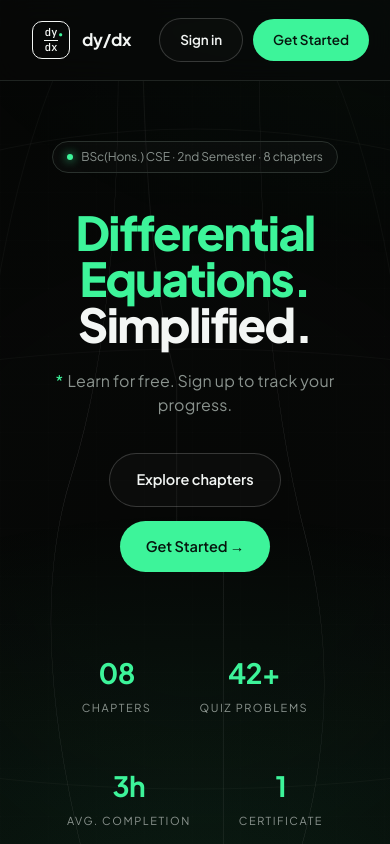
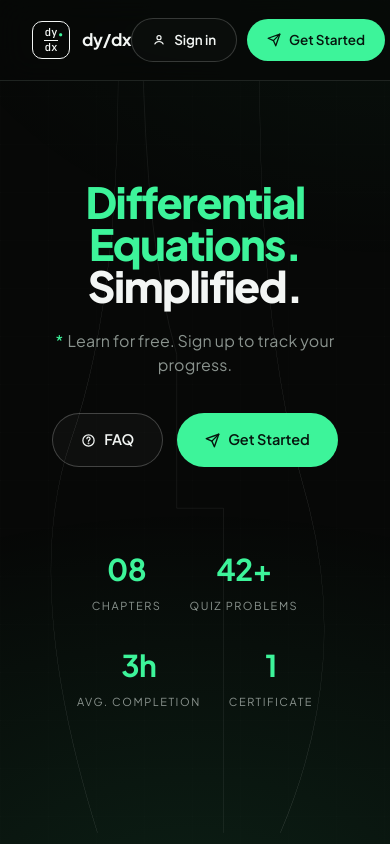
Before and after one commit to mahtamun-hoque-fahim/learnDE, a Next.js app: page / in a window 390 px wide. Shown: the top 844 px of the page. Built offline with nearby package versions, Linux system fonts and the light colour scheme; no server answers.

Commit message:
feat: real geo-wireframe globe (d3-geo + world-atlas), fix nav & hero buttons

```diff
--- /dev/null
+++ b/app/components/Globe.tsx
@@ -0,0 +1,114 @@
+'use client'
+import { useEffect, useRef } from 'react'
+
+// eslint-disable-next-line @typescript-eslint/no-explicit-any
+type AnyGeo = any
+
+export default function Globe({ size = 1400 }: { size?: number }) {
+  const canvasRef = useRef<HTMLCanvasElement>(null)
+  const animRef = useRef<number>(0)
+
+  useEffect(() => {
+    const canvas = canvasRef.current
+    if (!canvas) return
+    const ctx = canvas.getContext('2d')
+    if (!ctx) return
+
+    const dpr = Math.min(window.devicePixelRatio || 1, 2)
+    canvas.width = size * dpr
+    canvas.height = size * dpr
+    ctx.scale(dpr, dpr)
+
+    let rotation = 0
+    let destroyed = false
+
+    Promise.all([
+      import('d3-geo'),
+      fetch('https://cdn.jsdelivr.net/npm/world-atlas@2/countries-110m.json').then(r => r.json()),
+      import('topojson-client'),
+    ]).then(([d3geo, world, topo]) => {
+      if (destroyed) return
+
+      const countries: AnyGeo = topo.feature(world, world.objects.countries)
+      const borders: AnyGeo = topo.mesh(world, world.objects.countries, (a: AnyGeo, b: AnyGeo) => a !== b)
+      const land: AnyGeo = topo.feature(world, world.objects.land)
+
+      const projection = d3geo.geoOrthographic()
+        .scale(size * 0.43)
+        .translate([size / 2, size / 2])
+        .clipAngle(90)
+
+      const path = d3geo.geoPath(projection, ctx)
+      const graticule = d3geo.geoGraticule()()
+
+      function draw() {
+        if (destroyed) return
+        ctx!.clearRect(0, 0, size, size)
+
+        rotation += 0.07
+        projection.rotate([rotation, -20, 0])
+
+        const sphere: AnyGeo = { type: 'Sphere' }
+
+        // Sphere base (dark fill)
+        ctx!.beginPath()
+        path(sphere)
+        ctx!.fillStyle = 'rgba(6, 10, 8, 0.55)'
+        ctx!.fill()
+
+        // Graticule lines
+        ctx!.beginPath()
+        path(graticule)
+        ctx!.strokeStyle = 'rgba(160, 180, 170, 0.09)'
+        ctx!.lineWidth = 0.4
+        ctx!.stroke()
+
+        // Land fill (subtle)
+        ctx!.beginPath()
+        path(land)
+        ctx!.fillStyle = 'rgba(255, 255, 255, 0.025)'
+        ctx!.fill()
+
+        // Country borders
+        ctx!.beginPath()
+        path(borders)
+        ctx!.strokeStyle = 'rgba(210, 230, 218, 0.25)'
+        ctx!.lineWidth = 0.65
+        ctx!.stroke()
+
+        // Outer sphere border
+        ctx!.beginPath()
+        path(sphere)
+        ctx!.strokeStyle = 'rgba(160, 180, 170, 0.10)'
+        ctx!.lineWidth = 0.5
+        ctx!.stroke()
+
+        animRef.current = requestAnimationFrame(draw)
+      }
+
+      draw()
+    }).catch(console.error)
+
+    return () => {
+      destroyed = true
+      cancelAnimationFrame(animRef.current)
+    }
+  }, [size])
+
+  return (
+    <canvas
+      ref={canvasRef}
+      style={{
+        position: 'absolute',
+        left: '50%',
+        bottom: -340,
+        transform: 'translateX(-50%)',
+        width: size,
+        height: size,
+        pointerEvents: 'none',
+        opacity: 0.62,
+        zIndex: 0,
+      }}
+    />
+  )
+}
--- a/app/page.tsx
+++ b/app/page.tsx
@@ -1,6 +1,7 @@
 import Link from 'next/link'
 import { getSession } from '@/lib/auth'
 import { CHAPTERS } from '@/lib/chapters'
+import Globe from './components/Globe'
 
 export default async function HomePage() {
   const session = await getSession()
@@ -17,8 +18,8 @@ export default async function HomePage() {
   return (
     <div style={{ position: 'relative', zIndex: 1 }}>
 
-      {/* NAV */}
-      <nav style={{ position: 'sticky', top: 0, zIndex: 80, backdropFilter: 'saturate(1.2) blur(14px)', background: 'rgba(7,8,7,.6)', borderBottom: '1px solid var(--line)' }}>
+      {/* ===== NAV ===== */}
+      <nav style={{ position: 'sticky', top: 0, zIndex: 80, backdropFilter: 'saturate(1.2) blur(14px)', background: 'rgba(7,8,7,.65)', borderBottom: '1px solid var(--line)' }}>
         <div className="nav-inner">
           <Link href="/" className="brand-link">
             <div className="brand-mark">
@@ -27,56 +28,65 @@ export default async function HomePage() {
             </div>
             <span className="brand-name">dy/dx</span>
           </Link>
-          <div className="nav-links">
-            <Link href="/">Overview</Link>
-            <Link href="/learn">Chapters</Link>
-            <Link href="/learn">Quizzes</Link>
-          </div>
+
+          {/* Right side only — no center nav links */}
           <div className="nav-right">
             {session ? (
               <>
                 <Link href="/dashboard" className="btn-outline">Dashboard</Link>
-                <Link href="/learn" className="btn-primary">Continue →</Link>
+                <Link href="/learn" className="btn-primary">
+                  <svg width="14" height="14" viewBox="0 0 24 24" fill="none" stroke="currentColor" strokeWidth="2.2" strokeLinecap="round" strokeLinejoin="round"><path d="M22 2L11 13"/><path d="M22 2l-7 20-4-9-9-4 20-7z"/></svg>
+                  Continue
+                </Link>
               </>
             ) : (
               <>
-                <Link href="/login" className="btn-outline">Sign in</Link>
-                <Link href="/register" className="btn-primary">Get Started</Link>
+                <Link href="/login" className="btn-outline">
+                  <svg width="14" height="14" viewBox="0 0 24 24" fill="none" stroke="currentColor" strokeWidth="2"><circle cx="12" cy="8" r="3.5"/><path d="M4.5 19.5c1.5-3.5 4.5-5 7.5-5s6 1.5 7.5 5"/></svg>
+                  Sign in
+                </Link>
+                <Link href="/register" className="btn-primary">
+                  <svg width="14" height="14" viewBox="0 0 24 24" fill="none" stroke="currentColor" strokeWidth="2.2" strokeLinecap="round" strokeLinejoin="round"><path d="M22 2L11 13"/><path d="M22 2l-7 20-4-9-9-4 20-7z"/></svg>
+                  Get Started
+                </Link>
               </>
             )}
           </div>
         </div>
       </nav>
 
-      {/* HERO */}
+      {/* ===== HERO ===== */}
       <div className="hero">
+        {/* Decorative line paths */}
         <svg className="hero-paths" viewBox="0 0 1920 900" preserveAspectRatio="none" aria-hidden="true">
           <path d="M 580 -50 Q 600 250 350 420 T 480 880" stroke="rgba(255,255,255,.18)" strokeWidth="1.2" fill="none"/>
           <path d="M 1280 -50 Q 1260 280 1500 480 T 1380 880" stroke="rgba(255,255,255,.18)" strokeWidth="1.2" fill="none"/>
           <path d="M 700 -50 Q 720 200 870 320 L 870 500 L 1100 500 L 1100 880" stroke="rgba(255,255,255,.12)" strokeWidth="1" fill="none"/>
         </svg>
-        <svg className="hero-globe" viewBox="-700 -700 1400 1400" aria-hidden="true">
-          <defs>
-            <radialGradient id="g1" cx="0" cy="0" r="700" gradientUnits="userSpaceOnUse">
-              <stop offset="0" stopColor="#0B0F0D" stopOpacity="0"/>
-              <stop offset=".85" stopColor="#000" stopOpacity=".5"/>
-            </radialGradient>
-          </defs>
-          <circle r="640" fill="url(#g1)"/>
-          <g stroke="rgba(160,180,170,.18)" strokeWidth=".5" fill="none">
-            <ellipse rx="640" ry="640"/><ellipse rx="640" ry="220"/><ellipse rx="640" ry="440"/>
-            <ellipse rx="220" ry="640"/><ellipse rx="440" ry="640"/>
-          </g>
-        </svg>
+
+        {/* Real animated geo-wireframe globe */}
+        <Globe size={1400} />
+
         <div className="hero-inner">
-          <div className="badge-pill"><span className="pip"/><span>BSc(Hons.) CSE · 2nd Semester · 8 chapters</span></div>
-          <h1 className="hero-h1"><span className="hero-accent">Differential Equations.</span><span>Simplified.</span></h1>
-          <p className="hero-sub"><span className="hero-star">*</span>Learn for free. Sign up to track your progress.</p>
+          <h1 className="hero-h1">
+            <span className="hero-accent">Differential Equations.</span>
+            <span>Simplified.</span>
+          </h1>
+          <p className="hero-sub">
+            <span className="hero-star">*</span>Learn for free. Sign up to track your progress.
+          </p>
           <div className="hero-cta">
-            <Link href="/learn" className="btn-outline-lg">Explore chapters</Link>
-            <Link href="/register" className="btn-primary-lg">Get Started →</Link>
+            <Link href="/learn" className="btn-outline-lg">
+              <svg width="15" height="15" viewBox="0 0 24 24" fill="none" stroke="currentColor" strokeWidth="2" strokeLinecap="round" strokeLinejoin="round"><circle cx="12" cy="12" r="9"/><path d="M9.5 9a2.5 2.5 0 1 1 4 2c-.7.5-1.5 1-1.5 2"/><circle cx="12" cy="16.5" r=".5" fill="currentColor"/></svg>
+              FAQ
+            </Link>
+            <Link href="/register" className="btn-primary-lg">
+              <svg width="15" height="15" viewBox="0 0 24 24" fill="none" stroke="currentColor" strokeWidth="2.2" strokeLinecap="round" strokeLinejoin="round"><path d="M22 2L11 13"/><path d="M22 2l-7 20-4-9-9-4 20-7z"/></svg>
+              Get Started
+            </Link>
           </div>
         </div>
+
         <div className="hero-stats">
           {[['08','Chapters'],['42+','Quiz problems'],['3h','Avg. completion'],['1','Certificate']].map(([n,l]) => (
             <div key={l} className="hero-stat">
@@ -87,7 +97,7 @@ export default async function HomePage() {
         </div>
       </div>
 
-      {/* STRIP */}
+      {/* ===== FEATURE STRIP ===== */}
       <div className="strip">
         <div className="strip-inner">
           <span>Reference · <b>H.K. Dass · Engineering Mathematics</b></span>
@@ -100,7 +110,7 @@ export default async function HomePage() {
         </div>
       </div>
 
-      {/* CHAPTER LIST */}
+      {/* ===== CHAPTER LIST ===== */}
       <div className="chapters-wrap">
         <div className="section-head">
           <div>
@@ -124,7 +134,7 @@ export default async function HomePage() {
         </div>
       </div>
 
-      {/* CTA */}
+      {/* ===== CTA ===== */}
       <div className="closer">
         <h3>Ready to start <em>chapter one?</em></h3>
         <p>No credit card. No email required to read. Sign up only when you want to save your progress.</p>
@@ -134,7 +144,7 @@ export default async function HomePage() {
         </div>
       </div>
 
-      {/* FOOTER */}
+      {/* ===== FOOTER ===== */}
       <footer className="foot">
         <div className="foot-inner">
           <span>© 2026 dy/dx · Built for CSE 2nd Semester</span>
@@ -145,7 +155,7 @@ export default async function HomePage() {
       </footer>
 
       <style>{`
-        .nav-inner { max-width:1280px;margin:0 auto;padding:18px 32px;display:flex;align-items:center;gap:28px }
+        .nav-inner { max-width:1280px;margin:0 auto;padding:18px 32px;display:flex;align-items:center;justify-content:space-between }
         .brand-link { display:flex;align-items:center;gap:12px;text-decoration:none;color:inherit }
         .brand-mark { width:38px;height:38px;border:1.5px solid var(--text);border-radius:10px;display:grid;place-items:center;position:relative;font-family:var(--font-mono),monospace;font-size:11px;font-weight:500;flex-shrink:0 }
         .brand-mark-inner { display:flex;flex-direction:column;align-items:flex-start;gap:1px }
@@ -153,33 +163,28 @@ export default async function HomePage() {
         .brand-mark-inner i:last-child { border-top:1.2px solid var(--text);padding-top:1px;margin-top:1px }
         .brand-dot { position:absolute;color:var(--mint);font-size:18px;right:3px;top:-1px }
         .brand-name { font-weight:700;font-size:17px;letter-spacing:-0.02em }
-        .nav-links { display:flex;gap:6px;margin-left:14px }
-        .nav-links a { font-size:13px;padding:8px 14px;border-radius:999px;color:var(--muted);text-decoration:none;transition:.15s }
-        .nav-links a:hover { color:var(--text);background:rgba(255,255,255,.04) }
-        .nav-right { margin-left:auto;display:flex;gap:10px;align-items:center }
-        .btn-primary { display:inline-flex;align-items:center;gap:8px;padding:11px 20px;border-radius:999px;font-size:13.5px;font-weight:600;background:var(--mint);color:#06160E;text-decoration:none;transition:.18s;white-space:nowrap }
+        .nav-right { display:flex;gap:10px;align-items:center }
+
+        .btn-primary { display:inline-flex;align-items:center;gap:8px;padding:11px 20px;border-radius:999px;font-size:13.5px;font-weight:600;background:var(--mint);color:#06160E;text-decoration:none;transition:.18s;white-space:nowrap;border:none }
         .btn-primary:hover { background:#5BFBA8;box-shadow:0 0 0 6px rgba(61,244,154,.12) }
         .btn-outline { display:inline-flex;align-items:center;gap:8px;padding:11px 20px;border-radius:999px;font-size:13.5px;font-weight:600;border:1px solid rgba(255,255,255,.18);color:var(--text);background:rgba(255,255,255,.02);text-decoration:none;transition:.18s;white-space:nowrap }
         .btn-outline:hover { border-color:rgba(255,255,255,.4);background:rgba(255,255,255,.05) }
-        .btn-primary-lg { display:inline-flex;align-items:center;gap:8px;padding:15px 26px;border-radius:999px;font-size:14.5px;font-weight:600;background:var(--mint);color:#06160E;text-decoration:none;transition:.18s;white-space:nowrap }
-        .btn-primary-lg:hover { background:#5BFBA8;box-shadow:0 0 0 6px rgba(61,244,154,.12) }
-        .btn-outline-lg { display:inline-flex;align-items:center;gap:8px;padding:15px 26px;border-radius:999px;font-size:14.5px;font-weight:600;border:1px solid rgba(255,255,255,.18);color:var(--text);background:rgba(255,255,255,.02);text-decoration:none;transition:.18s;white-space:nowrap }
-        .btn-outline-lg:hover { border-color:rgba(255,255,255,.4);background:rgba(255,255,255,.05) }
+        .btn-primary-lg { display:inline-flex;align-items:center;gap:8px;padding:15px 28px;border-radius:999px;font-size:14.5px;font-weight:600;background:var(--mint);color:#06160E;text-decoration:none;transition:.18s;white-space:nowrap;border:none }
+        .btn-primary-lg:hover { background:#5BFBA8;box-shadow:0 0 0 8px rgba(61,244,154,.12) }
+        .btn-outline-lg { display:inline-flex;align-items:center;gap:8px;padding:15px 28px;border-radius:999px;font-size:14.5px;font-weight:600;border:1px solid rgba(255,255,255,.22);color:var(--text);background:rgba(255,255,255,.03);text-decoration:none;transition:.18s;white-space:nowrap }
+        .btn-outline-lg:hover { border-color:rgba(255,255,255,.45);background:rgba(255,255,255,.06) }
 
-        .hero { position:relative;min-height:calc(100vh - 79px);display:flex;flex-direction:column;align-items:center;justify-content:center;padding:60px 32px 100px;text-align:center;overflow:hidden }
+        .hero { position:relative;min-height:calc(100vh - 75px);display:flex;flex-direction:column;align-items:center;justify-content:center;padding:60px 32px 100px;text-align:center;overflow:hidden }
         .hero-paths { position:absolute;inset:0;pointer-events:none;z-index:0;width:100%;height:100% }
-        .hero-globe { position:absolute;left:50%;bottom:-340px;transform:translateX(-50%);width:1400px;height:1400px;pointer-events:none;opacity:.55;z-index:0 }
         .hero-inner { position:relative;z-index:2;max-width:920px }
-        .badge-pill { display:inline-flex;align-items:center;gap:8px;padding:6px 14px;border-radius:999px;border:1px solid var(--line-2);background:rgba(255,255,255,.02);font-size:12px;color:var(--muted);margin-bottom:36px }
-        .pip { width:6px;height:6px;border-radius:50%;background:var(--mint);box-shadow:0 0 10px var(--mint);display:inline-block;flex-shrink:0 }
-        .hero-h1 { font-weight:800;font-size:clamp(56px,9vw,116px);line-height:.98;letter-spacing:-0.035em;margin:0 0 22px }
+        .hero-h1 { font-weight:800;font-size:clamp(52px,8.5vw,108px);line-height:.98;letter-spacing:-0.035em;margin:0 0 22px }
         .hero-accent { color:var(--mint);display:block }
         .hero-sub { color:var(--muted);font-size:16px;margin:0 0 36px;letter-spacing:.01em }
         .hero-star { color:var(--mint);margin-right:4px }
         .hero-cta { display:flex;gap:14px;justify-content:center;flex-wrap:wrap }
-        .hero-stats { position:relative;z-index:2;margin-top:80px;display:flex;gap:48px;justify-content:center;flex-wrap:wrap }
+        .hero-stats { position:relative;z-index:2;margin-top:80px;display:flex;gap:52px;justify-content:center;flex-wrap:wrap }
         .hero-stat { text-align:center }
-        .hero-stat-n { font-size:28px;font-weight:700;letter-spacing:-.02em;color:var(--mint) }
+        .hero-stat-n { font-size:30px;font-weight:700;letter-spacing:-.02em;color:var(--mint) }
         .hero-stat-l { font-size:11px;text-transform:uppercase;letter-spacing:.14em;color:var(--muted);margin-top:6px }
 
         .strip { border-top:1px solid var(--line);border-bottom:1px solid var(--line);padding:24px 0;background:rgba(255,255,255,.015) }
@@ -195,14 +200,14 @@ export default async function HomePage() {
         .sec-tag { display:inline-block;font-size:11px;text-transform:uppercase;letter-spacing:.16em;color:var(--mint);margin-bottom:16px }
 
         .chapter-list { display:grid;grid-template-columns:1fr;gap:1px;background:var(--line);border:1px solid var(--line);border-radius:18px;overflow:hidden }
-        .chap { display:grid;grid-template-columns:80px 1fr auto auto auto;align-items:center;gap:24px;padding:24px 28px;background:var(--bg);cursor:pointer;transition:.2s }
+        .chap { display:grid;grid-template-columns:80px 1fr auto auto auto;align-items:center;gap:24px;padding:24px 28px;background:var(--bg);transition:.2s }
         .chap:hover { background:#0F1311 }
         .chap:hover .chap-arr { background:var(--mint);color:#06160E;border-color:var(--mint) }
         .chap-num { font-family:var(--font-mono),monospace;font-size:13px;color:var(--mint);letter-spacing:.04em }
         .chap-t { font-size:20px;font-weight:600;letter-spacing:-0.015em;color:var(--text) }
         .chap-d { display:block;font-weight:400;color:var(--muted);font-size:13.5px;margin-top:4px;letter-spacing:0 }
+        .chap-ref { font-size:11px;color:var(--mint);font-family:var(--font-mono),monospace;background:var(--mint-soft);border:1px solid rgba(61,244,154,.2);padding:4px 8px;border-radius:6px;min-width:84px;text-align:center }
         .chap-time { font-size:12px;color:var(--muted);font-family:var(--font-mono),monospace;min-width:64px;text-align:right }
-        .chap-ref { font-size:11px;color:var(--mint);font-family:var(--font-mono),monospace;background:var(--mint-soft);border:1px solid rgba(61,244,154,.2);padding:4px 8px;border-radius:6px;min-width:84px;text-align:center }
         .chap-arr { width:36px;height:36px;border-radius:50%;border:1px solid var(--line-2);display:grid;place-items:center;color:var(--muted);transition:.2s;flex-shrink:0 }
 
         .closer { max-width:1280px;margin:0 auto;padding:80px 32px 120px;text-align:center }
@@ -217,11 +222,13 @@ export default async function HomePage() {
         .foot-links a { color:var(--muted);text-decoration:none }
         .foot-links a:hover { color:var(--text) }
 
-        @media (max-width:768px) {
-          .nav-links { display:none }
+        @media(max-width:768px){
           .chap { grid-template-columns:auto 1fr auto !important }
-          .chap-time,.chap-ref { display:none !important }
-          .hero-h1 { font-size:clamp(40px,12vw,80px) }
+          .chap-ref,.chap-time { display:none !important }
+          .hero-h1 { font-size:clamp(38px,11vw,72px) }
+          .hero-stats { gap:28px }
+          .strip-inner { flex-direction:column;align-items:flex-start;gap:8px }
+          .strip-inner .sep { display:none }
         }
       `}</style>
     </div>
--- a/package.json
+++ b/package.json
@@ -11,8 +11,10 @@
   "dependencies": {
     "@neondatabase/serverless": "^1.1.0",
     "@types/bcryptjs": "^2.4.6",
+    "@types/d3-geo": "^3.1.0",
     "bcryptjs": "^3.0.3",
     "clsx": "^2.1.1",
+    "d3-geo": "^3.1.1",
     "drizzle-kit": "^0.31.10",
     "drizzle-orm": "^0.45.2",
     "jose": "^6.2.3",
@@ -23,13 +25,15 @@
     "react": "19.2.4",
     "react-dom": "19.2.4",
     "react-hot-toast": "^2.6.0",
-    "resend": "^6.12.3"
+    "resend": "^6.12.3",
+    "topojson-client": "^3.1.0"
   },
   "devDependencies": {
     "@tailwindcss/postcss": "^4",
     "@types/node": "^20",
     "@types/react": "^19",
     "@types/react-dom": "^19",
+    "@types/topojson-client": "^3.1.5",
     "eslint": "^9",
     "eslint-config-next": "16.2.6",
     "tailwindcss": "^4",
```
Also changed, not shown: 1 other file (tests, documents, lock files or other folders).
